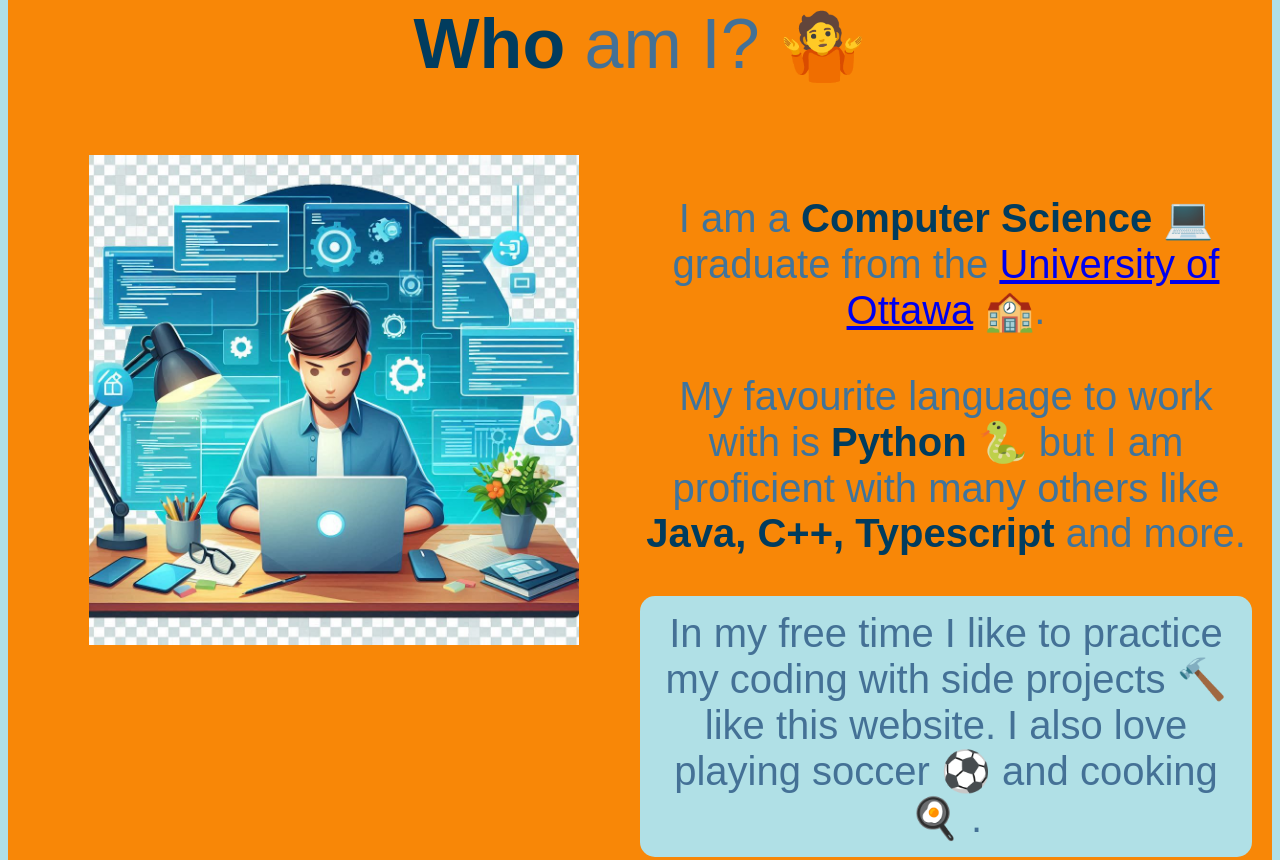
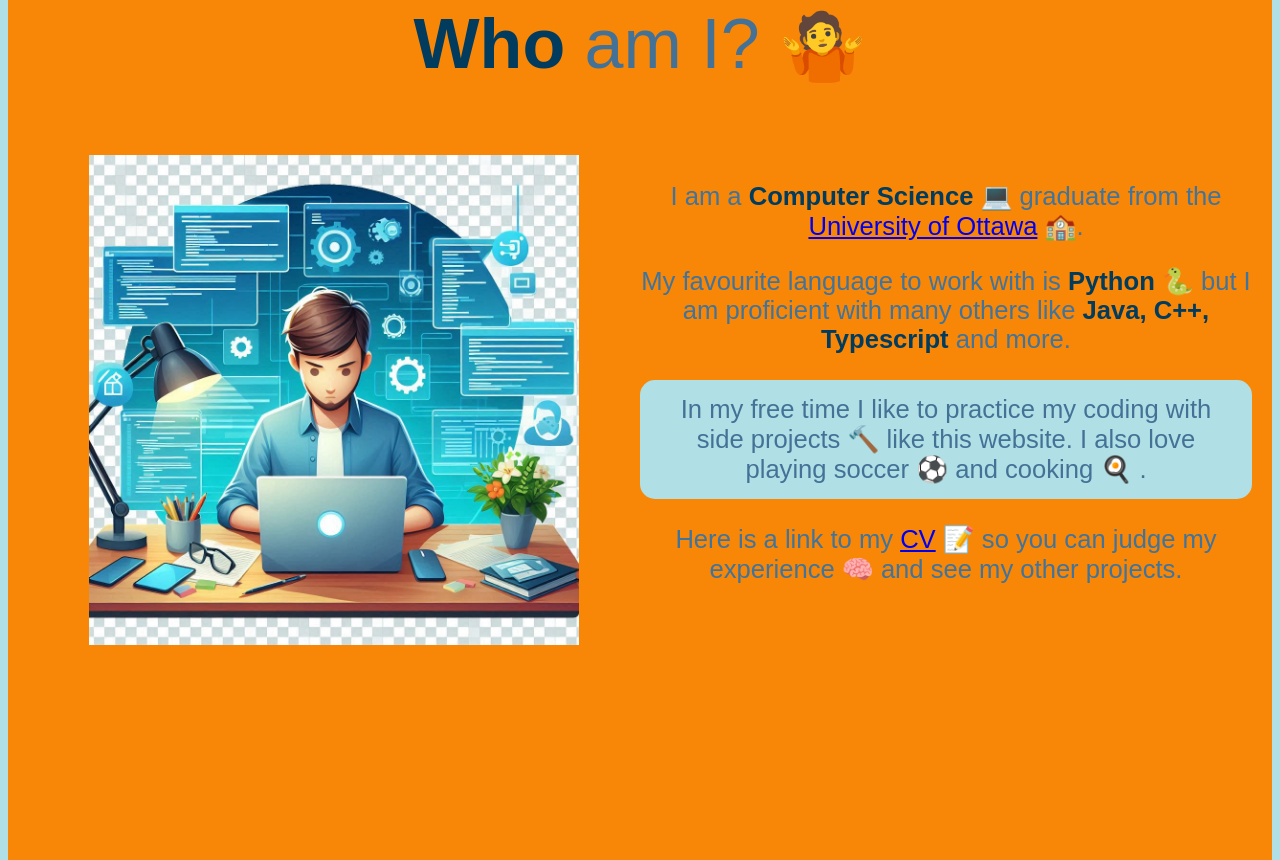
Before and after one commit to EricVan14/EricVan14.github.io, a website: page index.html in a window 1280 px wide. Shown: the part 1135-1995 px from the top of the page. Drawn offline with Linux system fonts and the light colour scheme.

Commit message:
adjusted some fontsizing for smaller screens

```diff
--- a/main.css
+++ b/main.css
@@ -29,13 +29,13 @@
 
 .paragraph {
     font-family: Arial, Helvetica, sans-serif;
-    font-size: 40px;
+    font-size: 2vw;
     color: rgb(64, 116, 156);
 }
 .paragraphOffsetBlue {
     background-color: powderblue;
     font-family: Arial, Helvetica, sans-serif;
-    font-size: 40px;
+    font-size: 2vw;
     color: rgb(68, 113, 150);
     padding: 15px;
     border-radius: 15px;
```
Also changed, not shown: index.js (deleted).
